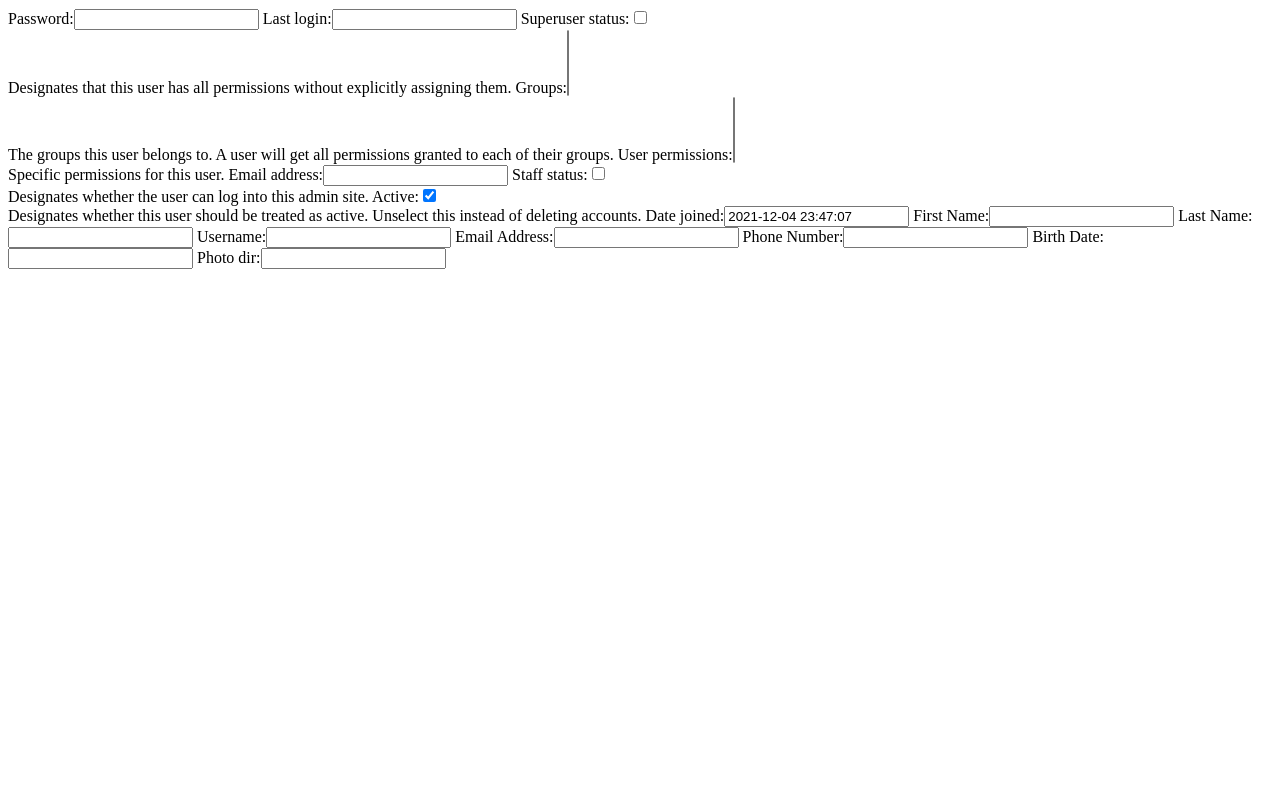
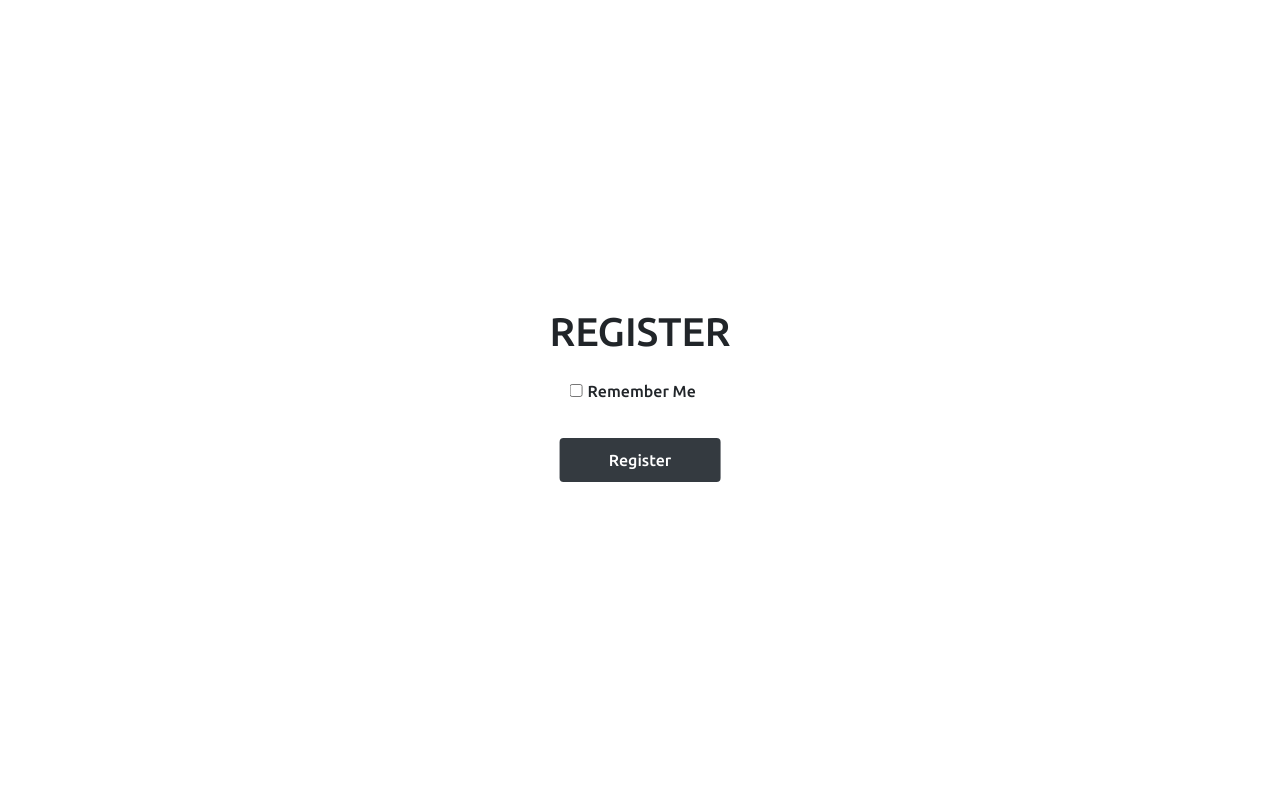
Before and after one commit to keivanipchihagh/OpenGoggles, a Django app: page /dashboard/register/ in a window 1280 px wide. Run offline with Django 3.2, Linux system fonts and the light colour scheme.

Commit message:
Added login/logout with initial templates

```diff
--- a/OpenGoggles/OpenGoggles/settings.py
+++ b/OpenGoggles/OpenGoggles/settings.py
@@ -130,3 +130,6 @@ STATIC_URL = '/static/'
 # https://docs.djangoproject.com/en/3.2/ref/settings/#default-auto-field
 
 DEFAULT_AUTO_FIELD = 'django.db.models.BigAutoField'
+
+LOGIN_URL = 'dashboard:login'
+LOGIN_REDIRECT_URL = 'dashboard:index'
--- a/OpenGoggles/dashboard/admin.py
+++ b/OpenGoggles/dashboard/admin.py
@@ -4,6 +4,6 @@ from .models import *
 @admin.register(User)
 class UserAdmin(admin.ModelAdmin):
 
-    list_display = ['first_name', 'last_name', 'username', 'email_address', 'is_staff', 'is_active']
+    list_display = ['first_name', 'last_name', 'username', 'email', 'is_staff', 'is_active']
     list_filter = ['is_staff', 'is_active']
-    search_fields = ['email_address']
+    search_fields = ['email']
--- a/OpenGoggles/dashboard/forms.py
+++ b/OpenGoggles/dashboard/forms.py
@@ -1,14 +1,20 @@
-from django.forms import ModelForm
+from django import forms
+from django.contrib.auth import authenticate
+from django.forms import Form
 from .models import *
 
 
-class RegisterForm(ModelForm):
+class RegisterForm(Form):
     class Meta:
         model = User
-        fields = '__all__'
+        fields = ['first_name', 'last_name', 'username', 'email', 'password']
 
 
-class LoginForm(ModelForm):
-    class Meta:
-        model = User
-        fields = ['email_address', 'password']
+class LoginForm(Form):
+    email = forms.EmailField(required = True, label = 'Email Address')
+    password = forms.CharField(widget = forms.PasswordInput())
+
+    fields = ['email', 'password']
+
+    def login(self, request):
+        return authenticate(username = self.cleaned_data['email'], password = self.cleaned_data['password'])
--- a/OpenGoggles/dashboard/models.py
+++ b/OpenGoggles/dashboard/models.py
@@ -13,11 +13,6 @@ USERNAME_VALIDATOR = RegexValidator(
     message = 'Username must be alphanumeric, with no spaces.'
 )
 
-EMAIL_ADDRESS_VALIDATOR = RegexValidator(
-    regex = r"(?:[a-z0-9!#$%&'*+/=?^_`{|}~-]+(?:\.[a-z0-9!#$%&'*+/=?^_`{|}~-]+)*|\"(?:[\x01-\x08\x0b\x0c\x0e-\x1f\x21\x23-\x5b\x5d-\x7f]|\\[\x01-\x09\x0b\x0c\x0e-\x7f])*\")@(?:(?:[a-z0-9](?:[a-z0-9-]*[a-z0-9])?\.)+[a-z0-9](?:[a-z0-9-]*[a-z0-9])?|\[(?:(?:(2(5[0-5]|[0-4][0-9])|1[0-9][0-9]|[1-9]?[0-9]))\.){3}(?:(2(5[0-5]|[0-4][0-9])|1[0-9][0-9]|[1-9]?[0-9])|[a-z0-9-]*[a-z0-9]:(?:[\x01-\x08\x0b\x0c\x0e-\x1f\x21-\x5a\x53-\x7f]|\\[\x01-\x09\x0b\x0c\x0e-\x7f])+)\])",
-    message = 'Email address does not have a correct format.'
-)
-
 
 class User(AbstractUser):
     ''' Modified User model from django.contrib.auth.models.User '''
@@ -31,7 +26,7 @@ class User(AbstractUser):
     last_name = models.CharField(
         max_length = 30,
         null = False,
-        verbose_name = 'Last Name'
+        verbose_name = 'Last Name',
     )
 
     username = models.CharField(
@@ -42,9 +37,8 @@ class User(AbstractUser):
         verbose_name = 'Username'
     )
 
-    email_address = models.EmailField(
+    email = models.EmailField(
         max_length = 254,
-        validators = [EMAIL_ADDRESS_VALIDATOR],
         unique = True,
         verbose_name = 'Email Address'
     )
@@ -69,8 +63,8 @@ class User(AbstractUser):
         blank = True,
     )
 
-    USERNAME_FIELD = 'email_address'
+    USERNAME_FIELD = 'email'
     REQUIRED_FIELDS = ['username']
 
     def __str__(self):
-        return self.email_address
+        return self.email
--- /dev/null
+++ b/OpenGoggles/dashboard/static/dashboard/style.css
@@ -0,0 +1,47 @@
+* {
+	box-sizing: border-box;
+	font-family: 'Ubuntu';
+}
+
+.content {
+	position: absolute;
+	left: 50%;
+	top: 50%;
+	-webkit-transform: translate(-50%, -50%);
+	transform: translate(-50%, -50%);
+	padding: 20px;
+}
+
+.auth-header {
+	text-align: center;
+}
+
+.auth-body form {
+	padding: 10px;
+}
+
+.auth-body .error {
+	color: red;
+	font-size: 12px;
+	text-align: center;
+	display: block;
+}
+
+.auth-body .fieldWrapper {
+	margin: 5px;
+}
+
+.auth-body button {
+	margin-top: 30px;
+	padding: 10px;
+	width: 100%;
+	background-color: #343a40!important;
+	border: none;
+}
+
+.auth-body .fieldWrapper input {
+	margin: 5px;
+	padding: 10px 10px;
+	background-color: #e6e6e6;
+	border: none;
+}
--- a/OpenGoggles/dashboard/templates/dashboard/register.html
+++ b/OpenGoggles/dashboard/templates/dashboard/register.html
@@ -1,3 +1,44 @@
-<form method="post">
-    {{ form }}
-</form>
+{% load static %}
+
+<!DOCTYPE html>
+<html>
+<head>
+	<title>Open Goggles | Register</title>
+
+	<!-- Bootstrap 5.0.2 -->
+	<link href="https://cdn.jsdelivr.net/npm/bootstrap@5.0.2/dist/css/bootstrap.min.css" rel="stylesheet" integrity="sha384-EVSTQN3/azprG1Anm3QDgpJLIm9Nao0Yz1ztcQTwFspd3yD65VohhpuuCOmLASjC" crossorigin="anonymous">
+	<script src="https://cdn.jsdelivr.net/npm/bootstrap@5.0.2/dist/js/bootstrap.bundle.min.js" integrity="sha384-MrcW6ZMFYlzcLA8Nl+NtUVF0sA7MsXsP1UyJoMp4YLEuNSfAP+JcXn/tWtIaxVXM" crossorigin="anonymous"></script>
+
+	<!-- Google Fonts -->
+	<link href="https://fonts.googleapis.com/css2?family=Roboto&family=Ubuntu:wght@500&display=swap" rel="stylesheet">
+	<!-- Styles-->
+    <link rel="stylesheet" type="text/css" href="{% static 'dashboard/style.css' %}">
+</head>
+<body>
+	<!-- Register -->
+	<div class="content">
+		<div class="auth">
+			<div class="auth-header">
+				<h1>{{ 'Register'|upper }}</h1>
+			</div>
+			<div class="auth-body">
+				<form action="" method="post">
+					{% for field in form %}
+					{% csrf_token %}
+					<div class="fieldWrapper">
+						{{ field.errors }}
+						<input type="text" name="{{ field.html_name }}" placeholder="{{ field.label }}">
+					</div>
+					{% endfor %}
+					<!-- Remember Me-->
+					<div class="fieldWrapper">
+						<input type="checkbox" name="remember_me" value="1"><label for="remember_me">Remember Me</label>
+					</div>
+					<button type="submit" class="btn btn-primary">Register</button>
+				</form>
+			</div>
+		</div>
+	</div>
+
+</body>
+</html>
--- a/OpenGoggles/dashboard/urls.py
+++ b/OpenGoggles/dashboard/urls.py
@@ -1,8 +1,11 @@
 from django.urls import path
 from . import views
 
+app_name = 'dashboard'
+
 urlpatterns = [
     path('', views.index, name = 'index'),
-    path('login/', views.login, name = 'login'),
-    path('register/', views.register, name = 'register'),
+    path('login/', views.loginView, name = 'login'),
+    path('logout/', views.logoutView, name = 'logout'),
+    path('register/', views.registerView, name = 'register'),
 ]
--- a/OpenGoggles/dashboard/views.py
+++ b/OpenGoggles/dashboard/views.py
@@ -1,17 +1,42 @@
-from django.http.response import HttpResponse
+from django.urls import reverse
+from django.contrib.auth import login, logout
+from django.http.response import HttpResponse, HttpResponseRedirect
 from django.shortcuts import render
 from .forms import LoginForm, RegisterForm
-
-def index(request):
-    return HttpResponse("Hello, world. You're at the dashboard index.")
+from django.contrib.auth.decorators import login_required
 
 
-def login(request):
-    return render(request, 'dashboard/login.html', context = {
-        'form': LoginForm()
+@login_required
+def index(request):
+    return render(request, 'dashboard/index.html', context = {})
+
+
+def loginView(request):
+
+    # Capture the form data if exists
+    form = LoginForm(request.POST or None)
+
+    if request.method == 'POST' and form.is_valid():
+
+        user = form.login(request)  # Authenticate the user
+        if user:
+            # Login the user and redirect to the dashboard
+            login(request, user)
+            return HttpResponseRedirect(reverse('dashboard:index'))
+        else:
+            # Return the form with errors
+            return render(request, 'dashboard/login.html', context = { 'form': form, 'error_message': 'Incorrect Email/Password' })
+
+    return render(request, 'dashboard/login.html', context = { 'form': form })
+
+
+@login_required
+def logoutView(request):
+    logout(request)
+    return HttpResponseRedirect(reverse('dashboard:login'))
+
+
+def registerView(request):
+    return render(request, 'dashboard/register.html', context = {
+        'form': RegisterForm(),
     })
-
-def register(request):
-    return render(request, 'dashboard/register.html', context = {
-        'form': RegisterForm()
-    })
```
Also changed, not shown: OpenGoggles/dashboard/static/dashboard/layout.css (added, +12 -0 lines), OpenGoggles/dashboard/templates/dashboard/index.html (added, +55 -0 lines), OpenGoggles/dashboard/templates/dashboard/login.html (+44 -3 lines), OpenGoggles/OpenGoggles/urls.py (line endings or trailing spaces), OpenGoggles/dashboard/migrations/0002_auto_20211204_2340.py (added), OpenGoggles/dashboard/migrations/0003_alter_user_email.py (added).
